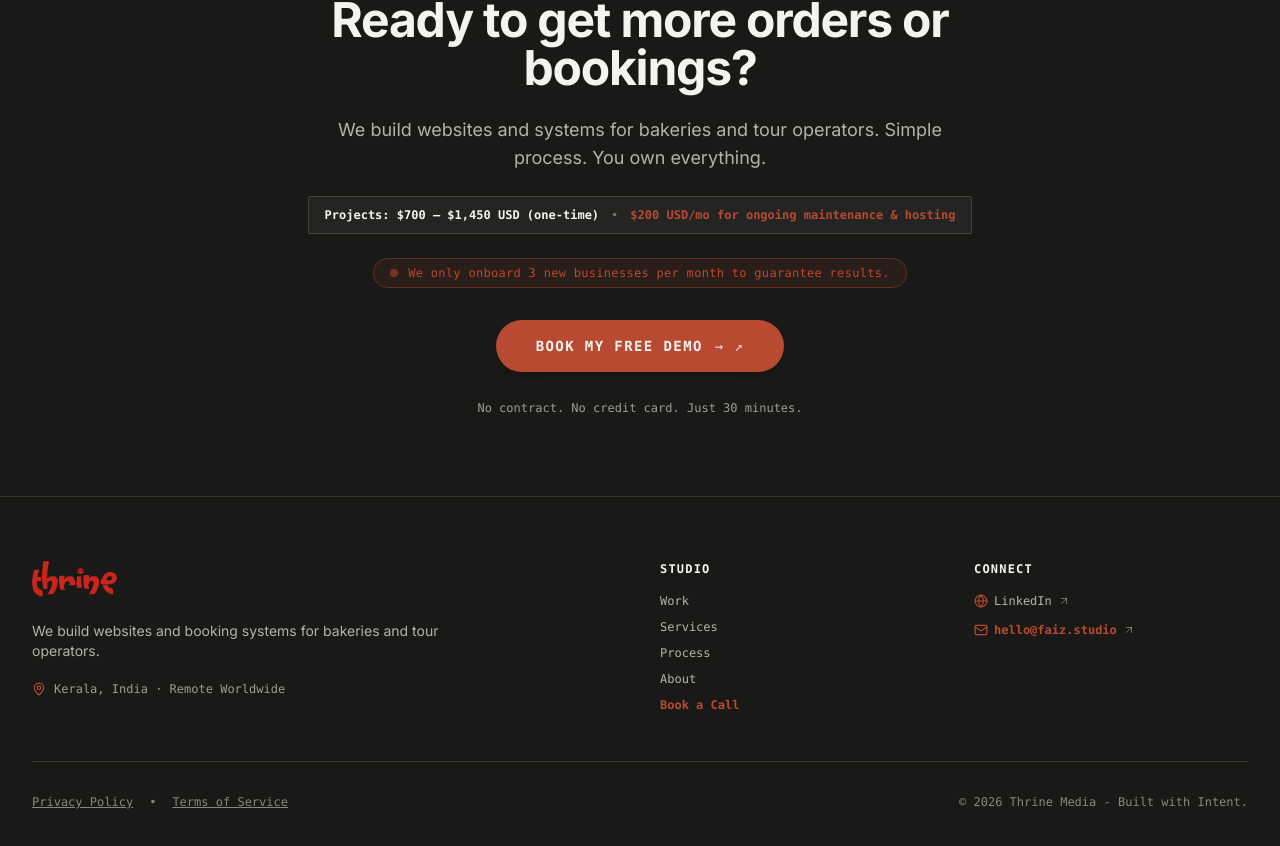
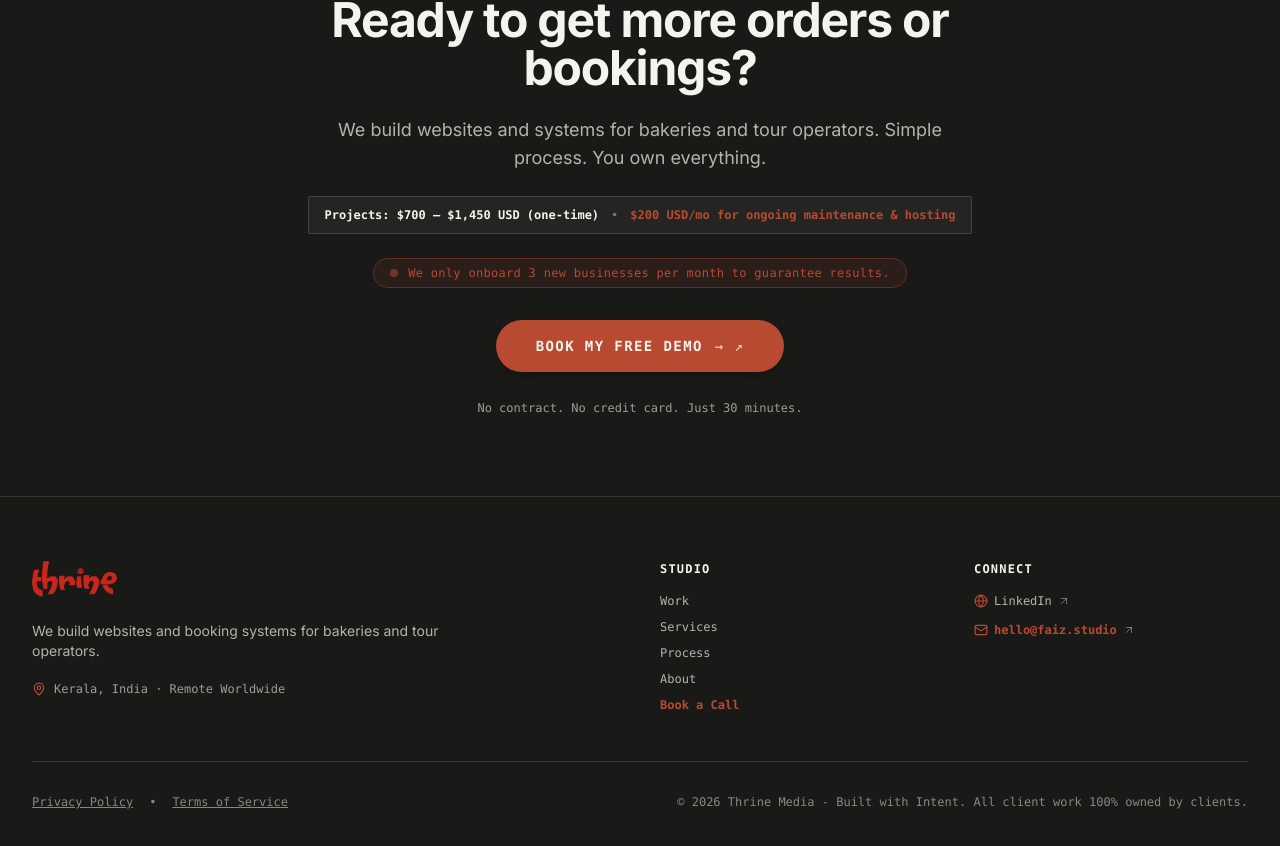
Before and after one commit to IsacSmile/thrine-uk, a React (Vite) app: page / in a window 1280 px wide. Shown: the part 10736-11582 px from the top of the page. Built offline with nearby package versions, Linux system fonts and the light colour scheme; no server answers.

Commit message:
copy: append client ownership sentence to footer copyright

```diff
--- a/src/components/layout/Footer.tsx
+++ b/src/components/layout/Footer.tsx
@@ -111,7 +111,7 @@ export const Footer: React.FC = () => {
             </button>
           </div>
           <div>
-            © 2026 Thrine Media - Built with Intent.
+            © 2026 Thrine Media - Built with Intent. All client work 100% owned by clients.
           </div>
         </div>
       </Container>
```
